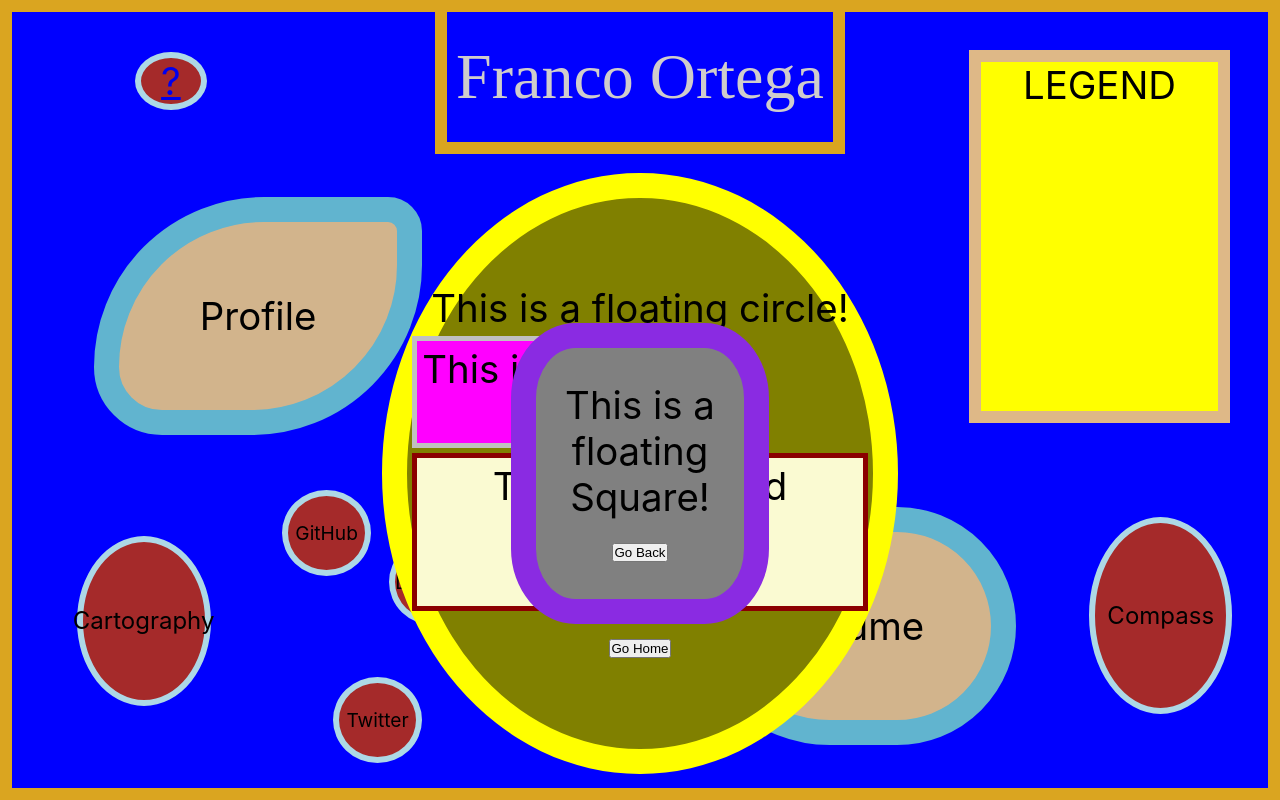
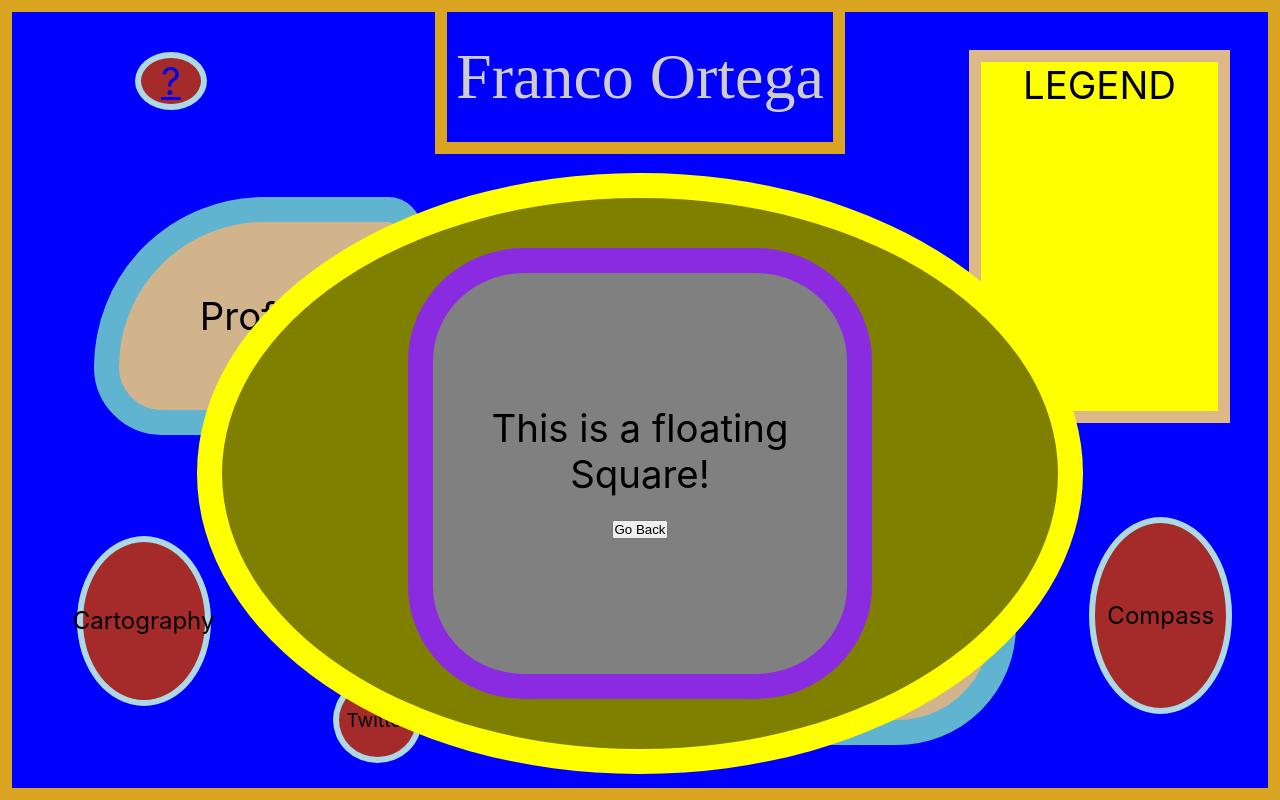
Before and after one commit to franco-ortega/css-sandbox, a React (Create React App) app: page /squarefloating in a window 1280 px wide. Built offline with nearby package versions, Linux system fonts and the light colour scheme.

Commit message:
add floating square components with deep links

```diff
--- a/src/components/shapes/CircleFloating.jsx
+++ b/src/components/shapes/CircleFloating.jsx
@@ -16,8 +16,9 @@ const CircleFloating = () => {
             <p>
                 This is a floating circle!
             </p>
-            <p>
+            <p className={styles.SquaresContainer}>
                 <Square />
+
                 <Square2 />
             </p>
             <Link to="/">
--- a/src/components/shapes/CircleFloating.module.css
+++ b/src/components/shapes/CircleFloating.module.css
@@ -15,17 +15,13 @@
 
 
 .CircleFloatingGridItem {
-    display: flex;
-    align-items: center;
-    justify-content: center;
+    grid-column: 2 / 7;
+    grid-row: 2 / 6;
+
+    margin: 1vw;
 
     font-size: 3vw;
     text-align: center;
-
-    grid-column: 3 / 6;
-    grid-row: 2 / 6;
-
-    margin: 1vw;
 }
 
 
@@ -42,3 +38,11 @@
     height: 100%;
     width: 100%;
 }
+
+.SquaresContainer {
+    display: flex;
+    flex-direction: row;
+    flex-wrap: wrap;
+    align-items: center;
+    justify-content: center;
+}
--- a/src/components/shapes/Square.module.css
+++ b/src/components/shapes/Square.module.css
@@ -3,6 +3,10 @@
     border: 5px solid silver;
     margin: 5px;
     padding: 5px;
-    height: fit-content;
-    width: fit-content;
+    height: 100%;
+    width: 25%;
+    display: flex;
+    flex-direction: column;
+    justify-content: space-between;
+    overflow: auto;
 }
--- a/src/components/shapes/Square2.module.css
+++ b/src/components/shapes/Square2.module.css
@@ -3,6 +3,10 @@
     border: 5px solid darkred;
     margin: 5px;
     padding: 5px;
-    height: fit-content;
-    width: fit-content;
+    height: 100%;
+    width: 25%;
+    display: flex;
+    flex-direction: column;
+    justify-content: space-between;
+    overflow: auto;
 }
--- a/src/components/shapes/SquareFloating.module.css
+++ b/src/components/shapes/SquareFloating.module.css
@@ -39,6 +39,6 @@
     align-items: center;
     justify-content: center;
 
-    height: 50%;
-    width: 50%;
+    height: 75%;
+    width: 90%;
 }
--- a/src/components/shapes/SquareFloating2.module.css
+++ b/src/components/shapes/SquareFloating2.module.css
@@ -39,6 +39,6 @@
     align-items: center;
     justify-content: center;
 
-    height: 50%;
-    width: 50%;
+    height: 75%;
+    width: 90%;
 }
```
